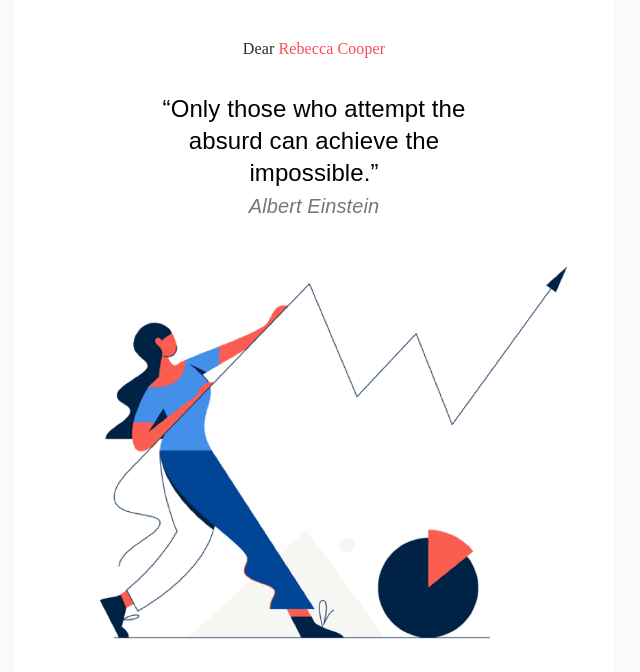
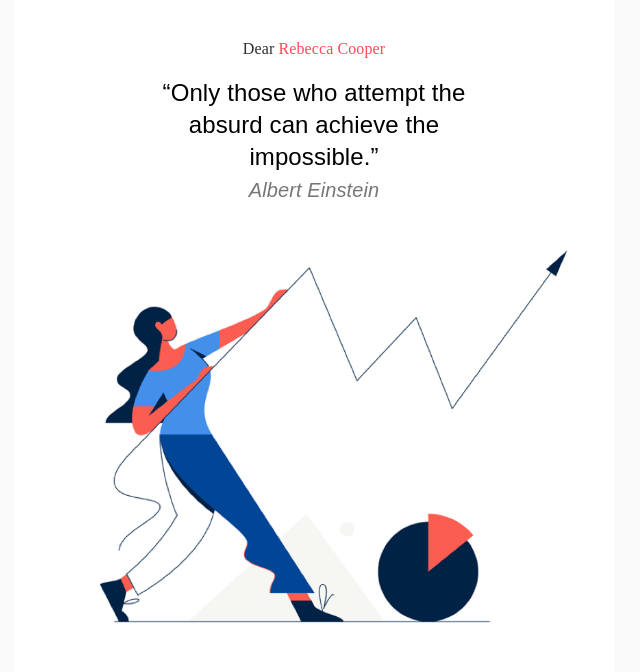
Before and after one commit to rgnikhilsingh/rgnikhilsingh.github.io, a plain HTML site: page index.html in a window 1280 px wide. Shown: the part 81-753 px from the top of the page, without its empty margins (326-966 px from the left). Drawn offline with Linux system fonts and the light colour scheme; a web font is replaced by a local one.

Commit message:
Update index.html

```diff
--- a/index.html
+++ b/index.html
@@ -31,7 +31,7 @@ h1{
   text-align: center;
   color: #000000;
   margin-top: 8px;
-  padding-top: 24px;
+  padding-top: 8px;
   margin-bottom: 40px;
   margin: 0 auto;
   display: block;
```
